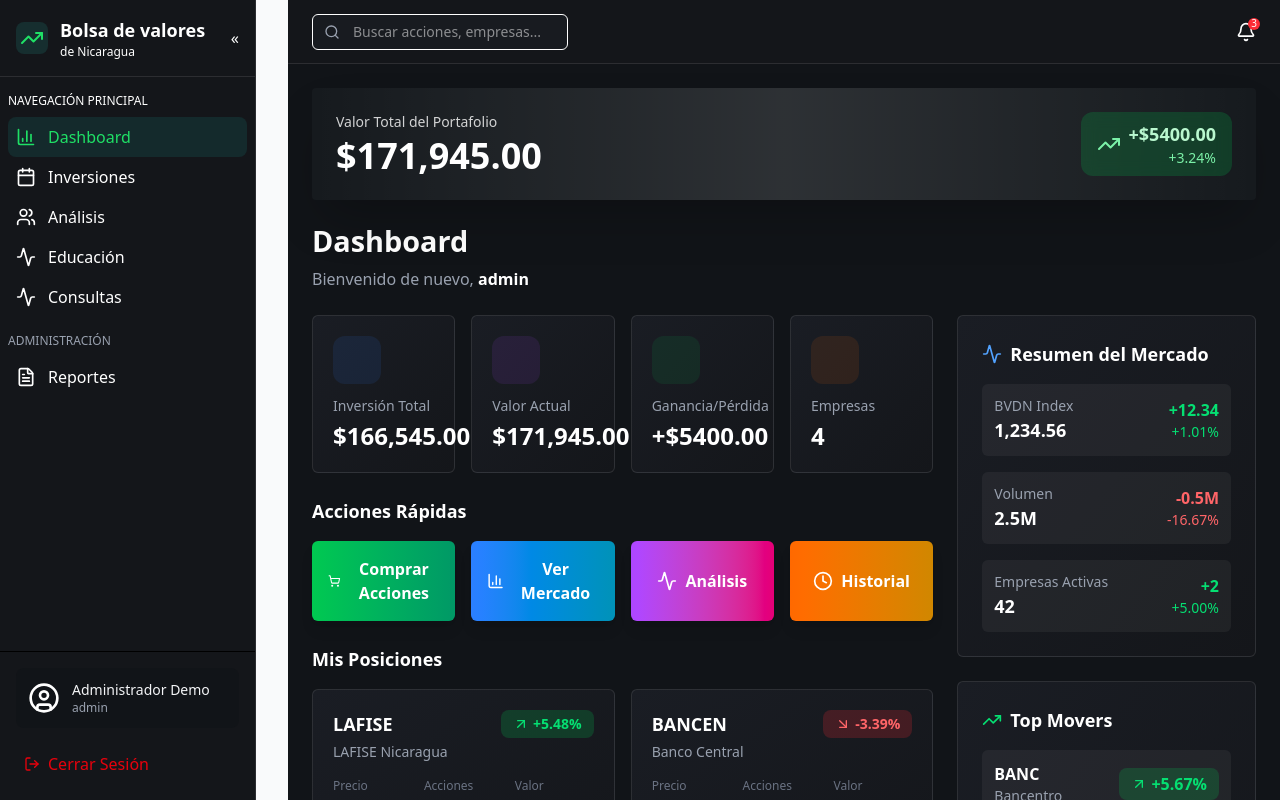
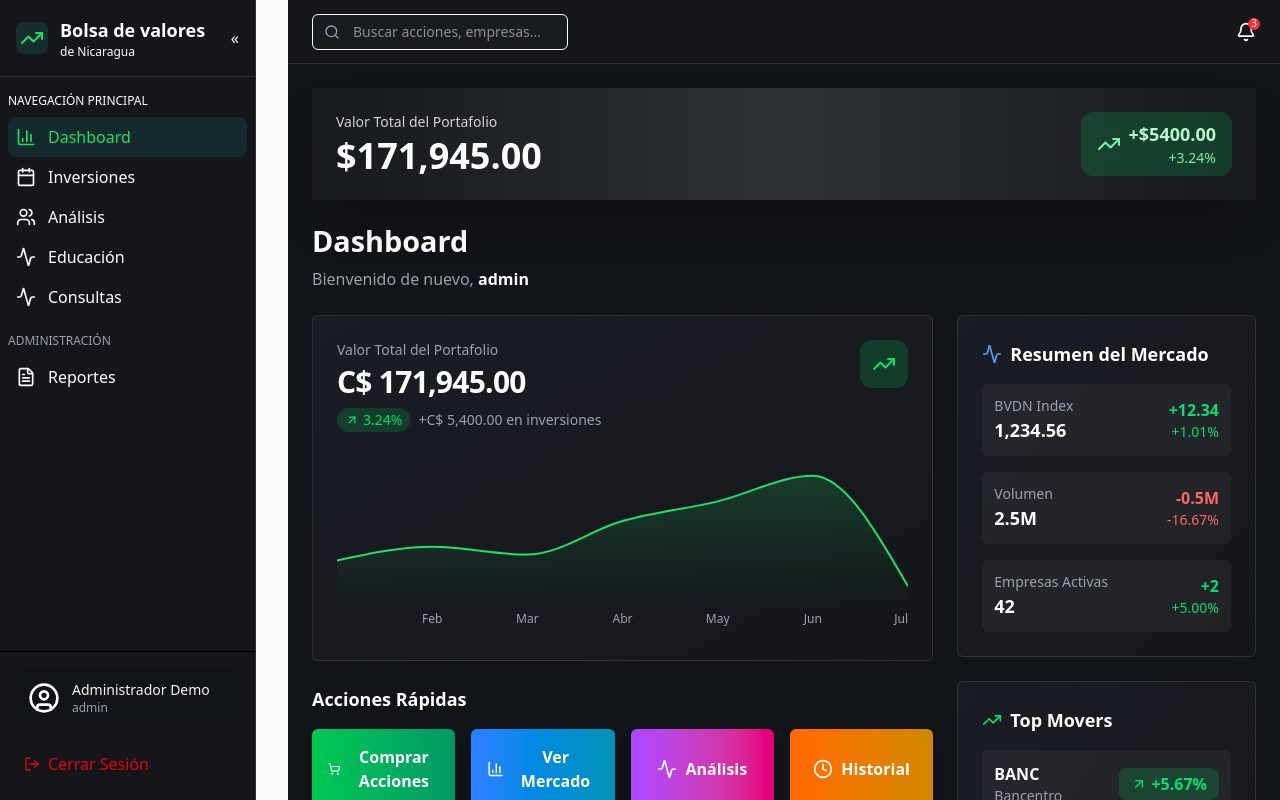
Before and after one commit to OrlandoTellez/bolsa-inversion-demo-frontend, a React (Vite) app: page / in a window 1280 px wide. Both pictures are taken after a click on the button "Iniciar Sesión". Shown: the top 800 px of the page. Built offline with nearby package versions, Linux system fonts and the light colour scheme.

Commit message:
feat: agregar grafica en portafolio summary

```diff
--- a/src/components/ui/Dashboard/PortfolioSummary.tsx
+++ b/src/components/ui/Dashboard/PortfolioSummary.tsx
@@ -1,66 +1,106 @@
-import {
-    TrendingUp,
-    TrendingDown,
-    DollarSign,
-    PieChart,
-    Wallet,
-} from "lucide-react";
+import { TrendingUp, TrendingDown, ArrowUpRight, ArrowDownRight } from "lucide-react";
+import { Area, AreaChart, ResponsiveContainer, Tooltip, XAxis, YAxis } from "recharts";
+import { cn } from "../../../utils/cn";
 import { usePortfolio } from "../../../context/PortafolioContext";
 
+const portfolioData = [
+    { date: "Ene", value: 185000 },
+    { date: "Feb", value: 192000 },
+    { date: "Mar", value: 188000 },
+    { date: "Abr", value: 205000 },
+    { date: "May", value: 215000 },
+    { date: "Jun", value: 228000 },
+];
+
 export const PortfolioSummary = () => {
-    const { totalValue, totalInvested, totalGainLoss, holdings } = usePortfolio();
-    // const totalGainLossPercent = ((totalGainLoss / totalInvested) * 100) || 0;
+    const { totalValue, totalGainLoss, totalGainLossPercent } = usePortfolio();
 
-    const stats = [
-        {
-            label: "Inversión Total",
-            value: `$${totalInvested.toLocaleString("es-NI", { minimumFractionDigits: 2 })}`,
-            icon: Wallet,
-            color: "from-blue-500 to-cyan-500",
-            bgColor: "bg-blue-500/10",
-        },
-        {
-            label: "Valor Actual",
-            value: `$${totalValue.toLocaleString("es-NI", { minimumFractionDigits: 2 })}`,
-            icon: DollarSign,
-            color: "from-purple-500 to-pink-500",
-            bgColor: "bg-purple-500/10",
-        },
-        {
-            label: "Ganancia/Pérdida",
-            value: `${totalGainLoss >= 0 ? "+" : ""}$${totalGainLoss.toFixed(2)}`,
-            icon: totalGainLoss >= 0 ? TrendingUp : TrendingDown,
-            color: totalGainLoss >= 0 ? "from-green-500 to-emerald-500" : "from-red-500 to-rose-500",
-            bgColor: totalGainLoss >= 0 ? "bg-green-500/10" : "bg-red-500/10",
-        },
-        {
-            label: "Empresas",
-            value: holdings.length.toString(),
-            icon: PieChart,
-            color: "from-orange-500 to-yellow-500",
-            bgColor: "bg-orange-500/10",
-        },
-    ];
+    const isPositive = totalGainLoss >= 0;
+
+    // Add current value to chart data
+    const chartData = [...portfolioData, { date: "Jul", value: totalValue }];
 
     return (
-        <div className="grid gap-4 sm:grid-cols-2 lg:grid-cols-4">
-            {stats.map((stat, index) => (
+        <div className="bg-gradient-to-br from-[#1a1d24] to-[#14161a] border border-white/10 rounded-md p-6 animate-fade-in">
+            <div className="mb-6 flex items-start justify-between">
+                <div>
+                    <p className="text-sm font-medium text-gray-400">Valor Total del Portafolio</p>
+                    <h2 className="mt-1 text-3xl font-bold tracking-tight text-white">
+                        C$ {totalValue.toLocaleString("es-NI", { minimumFractionDigits: 2 })}
+                    </h2>
+                    <div className="mt-2 flex items-center gap-2">
+                        <span
+                            className={cn(
+                                "flex items-center gap-1 rounded-full px-2 py-0.5 text-sm font-medium",
+                                isPositive ? "bg-green-500/20 text-green-400" : "bg-red-500/20 text-red-400"
+                            )}
+                        >
+                            {isPositive ? (
+                                <ArrowUpRight className="h-3.5 w-3.5" />
+                            ) : (
+                                <ArrowDownRight className="h-3.5 w-3.5" />
+                            )}
+                            {totalGainLossPercent.toFixed(2)}%
+                        </span>
+                        <span className="text-sm text-gray-400">
+                            {isPositive ? "+" : ""}C$ {totalGainLoss.toLocaleString("es-NI", { minimumFractionDigits: 2 })} en inversiones
+                        </span>
+                    </div>
+                </div>
                 <div
-                    key={stat.label}
-                    className="bg-gradient-to-br from-[#1a1d24] to-[#14161a] border border-white/10 rounded-md p-5 hover:border-white/20 transition-all duration-300 hover:scale-105 group"
-                    style={{ animationDelay: `${index * 100}ms` }}
+                    className={cn(
+                        "flex h-12 w-12 items-center justify-center rounded-xl",
+                        isPositive ? "bg-green-500/20" : "bg-red-500/20"
+                    )}
                 >
-                    <div className="flex items-start justify-between mb-3">
-                        <div className={`${stat.bgColor} p-3 rounded-xl`}>
-                            <stat.icon className={`w-6 h-6 bg-gradient-to-r ${stat.color} bg-clip-text text-transparent`} style={{ WebkitTextFillColor: 'transparent' }} />
-                        </div>
-                    </div>
-                    <p className="text-gray-400 text-sm mb-1">{stat.label}</p>
-                    <h3 className="text-2xl font-bold text-white group-hover:bg-gradient-to-r group-hover:from-white group-hover:to-gray-300 group-hover:bg-clip-text group-hover:text-transparent transition-all">
-                        {stat.value}
-                    </h3>
+                    {isPositive ? (
+                        <TrendingUp className="h-6 w-6 text-green-400" />
+                    ) : (
+                        <TrendingDown className="h-6 w-6 text-red-400" />
+                    )}
                 </div>
-            ))}
+            </div>
+
+            <div className="h-[180px]">
+                <ResponsiveContainer width="100%" height="100%">
+                    <AreaChart data={chartData} margin={{ top: 0, right: 0, left: 0, bottom: 0 }}>
+                        <defs>
+                            <linearGradient id="portfolioGradient" x1="0" y1="0" x2="0" y2="1">
+                                <stop offset="0%" stopColor={isPositive ? "#1fe066" : "#ef4444"} stopOpacity={0.3} />
+                                <stop offset="100%" stopColor={isPositive ? "#1fe066" : "#ef4444"} stopOpacity={0} />
+                            </linearGradient>
+                        </defs>
+                        <XAxis
+                            dataKey="date"
+                            axisLine={false}
+                            tickLine={false}
+                            tick={{ fontSize: 12, fill: "#9ca3af" }}
+                        />
+                        <YAxis hide domain={["dataMin - 10000", "dataMax + 10000"]} />
+                        <Tooltip
+                            content={({ active, payload }) => {
+                                if (active && payload && payload.length) {
+                                    return (
+                                        <div className="rounded-lg border border-white/10 bg-[#1a1d24] px-3 py-2 shadow-lg">
+                                            <p className="text-sm font-medium text-white">
+                                                C$ {Number(payload[0].value).toLocaleString("es-NI", { minimumFractionDigits: 2 })}
+                                            </p>
+                                        </div>
+                                    );
+                                }
+                                return null;
+                            }}
+                        />
+                        <Area
+                            type="monotone"
+                            dataKey="value"
+                            stroke={isPositive ? "#1fe066" : "#ef4444"}
+                            strokeWidth={2}
+                            fill="url(#portfolioGradient)"
+                        />
+                    </AreaChart>
+                </ResponsiveContainer>
+            </div>
         </div>
     );
 };
```
